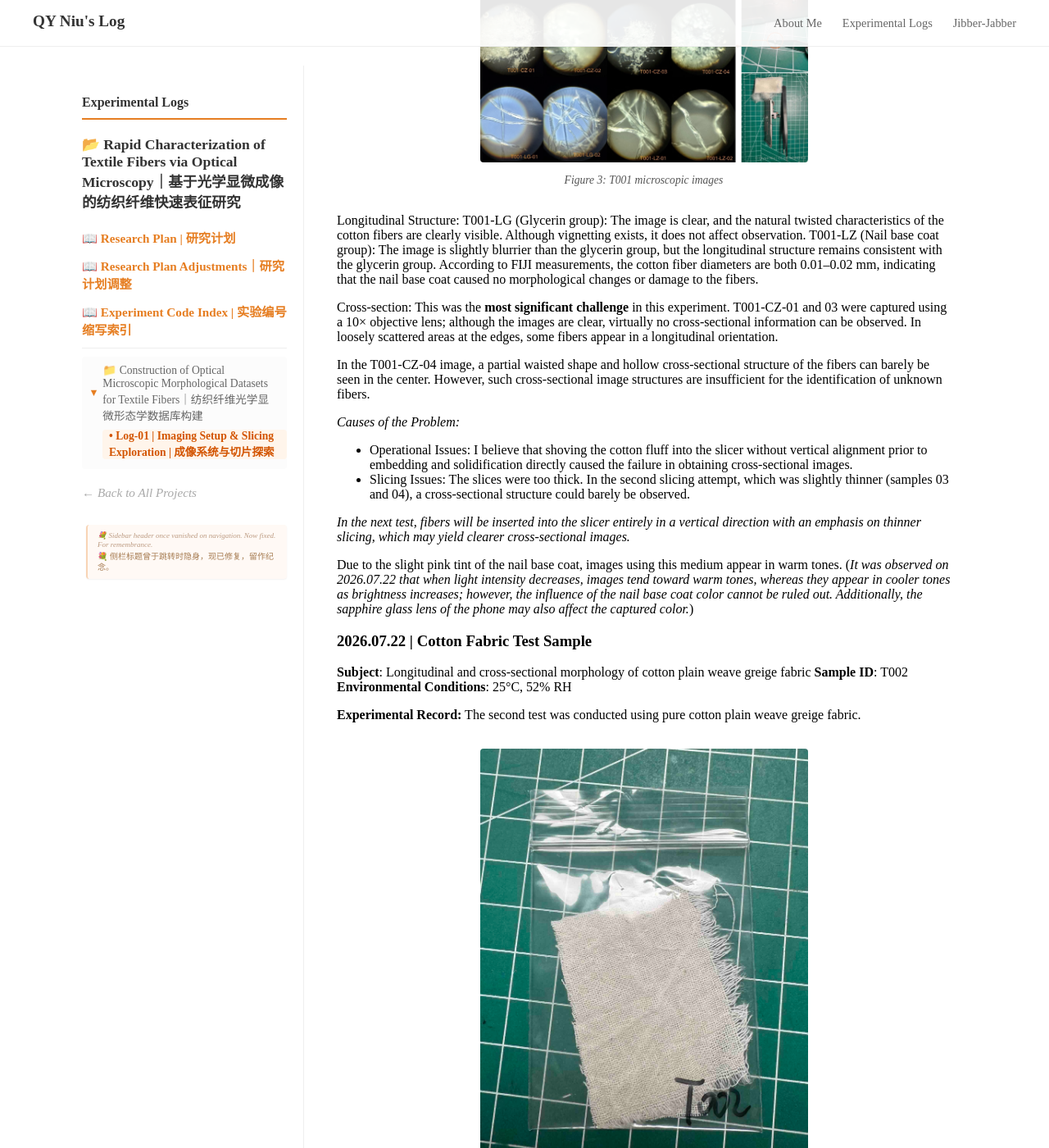
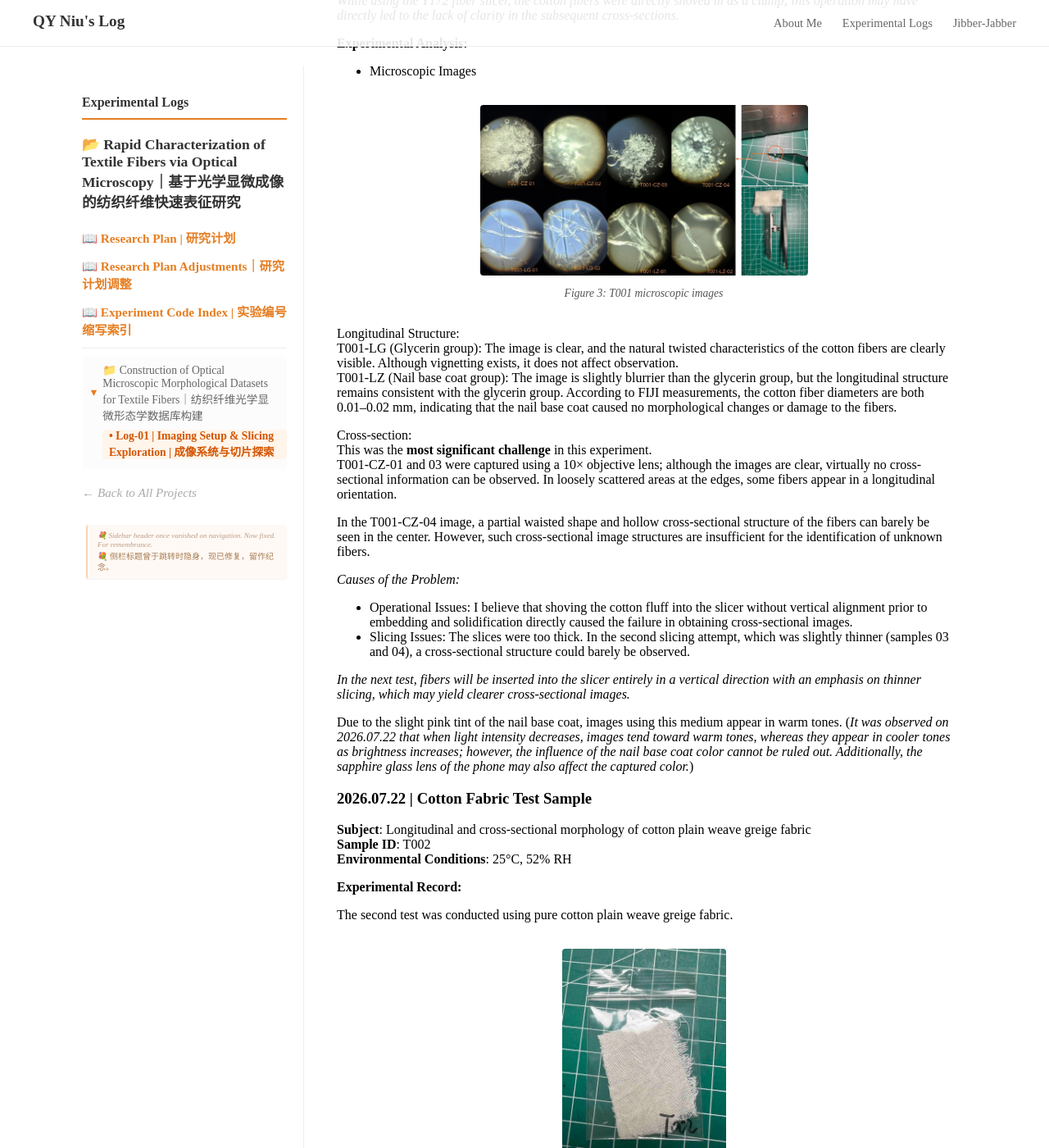
Before and after one commit to nqy-exp/nqy-exp.github.io, a Jekyll site: the page built from _projects/projecta/projecta1/pa1-log1.md, in a window 1280 px wide and 1400 px high, scrolled down 2688 px. Shown: the whole window at 82% size. Built offline with Jekyll 4.4.1, drawn with Linux system fonts in a browser that asks for light colours; some of the changed text lies outside the part shown.

Commit message:
Update pa1-log1.md
add <br>

```diff
--- a/_projects/projecta/projecta1/pa1-log1.md
+++ b/_projects/projecta/projecta1/pa1-log1.md
@@ -14,13 +14,15 @@ This experimental log covers the blank control group (T000) and two rounds of co
 Key Challenges: Stabilizing the mobile imaging system and the preparation of cross-sections.
 
 *Please refer to the <a href="/projects/projecta/exp-code" target="_blank" rel="noopener noreferrer" class="exp-link">Experiment Code Index</a>for specific definitions of image numbering.*
+<br>
 
 ### 2026.07.20 ｜Blank Control Group
-**Subject**: Micrometer; Glycerin and nail base coat blank groups
-**Sample ID**: T000
-**Environmental Conditions**: 28.6°C, 65% RH
+**Subject**: Micrometer; Glycerin and nail base coat blank groups<br>
+**Sample ID**: T000 <br>
+**Environmental Conditions**: 28.6°C, 65% RH<br>
 
 **Experimental Record:**
+
 The micrometer was placed under the microscope for imaging to obtain calibration dimensions.
 
 <figure style="text-align: center; margin: 2em 0;">
@@ -47,7 +49,7 @@ Glycerin and nail base coat were applied onto separate slides, covered with cove
 
 In the microscopic images, both groups appear very clean, indicating that environmental dust has a minimal impact on the experiment. No significant dust or fibers were observed within the field of view.
 
-T000-G (Glycerin group): Bubbles are present, but at a low density.
+T000-G (Glycerin group): Bubbles are present, but at a low density. <br>
 T000-Z (Nail base coat group): Noticeable fine bubbles were observed due to high viscosity; however, they did not significantly affect the image quality.
 
 Due to storage issues (lack of constant temperature and humidity), the nail base coat in the dropper bottle is highly viscous. To mitigate the impact of bubbles, nail polish diluent (composed of ethyl acetate) has been purchased. The nail base coat will be diluted in subsequent steps (with the specific ratio adjusted based on actual viscosity) to reduce bubble formation.
@@ -71,12 +73,13 @@ During the coarse focusing stage, defocusing occurs easily; therefore, coarse fo
 *A magnification of 2.0x is most suitable for imaging, as the eyepiece field of view fills the entire screen.*
 
 - Optical Aberration Issues
+
 Significant vignetting and chromatic aberration are visible at the edges of the field of view. This is suspected to be caused by scattering and refraction, possibly due to the following reasons:
 
-- Scattering caused by the glass and the glycerin medium.
-- Refraction resulting from the misalignment between the microscope eyepiece and the phone lens center.
-- Differences in the refractive angles caused by the different lens materials used in the microscope and the phone.
-- The use of sapphire glass in the iPhone 15 Pro Max camera, which has a slightly lower light transmittance than standard glass and may exacerbate refraction under bright light.
+  - Scattering caused by the glass and the glycerin medium.
+  - Refraction resulting from the misalignment between the microscope eyepiece and the phone lens center.
+  - Differences in the refractive angles caused by the different lens materials used in the microscope and the phone.
+  - The use of sapphire glass in the iPhone 15 Pro Max camera, which has a slightly lower light transmittance than standard glass and may exacerbate refraction under bright light.
 
 *Subsequent experiments verified that reducing the light intensity can eliminate some of the vignetting effect, but some peripheral-ring artifacts remain.*
 
@@ -84,11 +87,12 @@ Currently, this does not affect observations in Phase 1; for Phase 2, the stable
 
 
 ###  2026.07.21｜Cotton batt Test Sample
-**Subject**: Longitudinal and cross-sectional morphology of cotton batt
-**Sample ID**: T001
-**Environmental Conditions**: 27.4°C, 63% RH
+**Subject**: Longitudinal and cross-sectional morphology of cotton batt<br>
+**Sample ID**: T001 <br>
+**Environmental Conditions**: 27.4°C, 63% RH<br>
 
 **Experimental Record:**
+
 This was the first time performing the full-process workflow. Pure cotton batt was selected due to its ease of fiber extraction.
 
 After extracting the fibers using tweezers, longitudinal and cross-sectional operations and observations were carried out according to the research plan.
@@ -107,12 +111,12 @@ After extracting the fibers using tweezers, longitudinal and cross-sectional ope
 </figure>
 
 
-Longitudinal Structure:
-T001-LG (Glycerin group): The image is clear, and the natural twisted characteristics of the cotton fibers are clearly visible. Although vignetting exists, it does not affect observation.
-T001-LZ (Nail base coat group): The image is slightly blurrier than the glycerin group, but the longitudinal structure remains consistent with the glycerin group. According to FIJI measurements, the cotton fiber diameters are both 0.01–0.02 mm, indicating that the nail base coat caused no morphological changes or damage to the fibers.
+Longitudinal Structure:<br>
+T001-LG (Glycerin group): The image is clear, and the natural twisted characteristics of the cotton fibers are clearly visible. Although vignetting exists, it does not affect observation. <br>
+T001-LZ (Nail base coat group): The image is slightly blurrier than the glycerin group, but the longitudinal structure remains consistent with the glycerin group. According to FIJI measurements, the cotton fiber diameters are both 0.01–0.02 mm, indicating that the nail base coat caused no morphological changes or damage to the fibers.<br>
 
-Cross-section:
-This was the **most significant challenge** in this experiment.
+Cross-section: <br>
+This was the **most significant challenge** in this experiment. <br>
 T001-CZ-01 and 03 were captured using a 10× objective lens; although the images are clear, virtually no cross-sectional information can be observed. In loosely scattered areas at the edges, some fibers appear in a longitudinal orientation.
 
 In the T001-CZ-04 image, a partial waisted shape and hollow cross-sectional structure of the fibers can barely be seen in the center. However, such cross-sectional image structures are insufficient for the identification of unknown fibers.
@@ -127,15 +131,16 @@ Due to the slight pink tint of the nail base coat, images using this medium appe
 
 
 ### 2026.07.22 | Cotton Fabric Test Sample
-**Subject**: Longitudinal and cross-sectional morphology of cotton plain weave greige fabric
-**Sample ID**: T002
+**Subject**: Longitudinal and cross-sectional morphology of cotton plain weave greige fabric<br>
+**Sample ID**: T002<br>
 **Environmental Conditions**: 25°C, 52% RH
 
 **Experimental Record:**
+
 The second test was conducted using pure cotton plain weave greige fabric.
 
 <figure style="text-align: center; margin: 2em 0;">
-  <img src="/images/T002.jpg" alt="Figure 4: T002 Pure cotton plain weave greige fabric" style="max-width: 400px; height: auto; border-radius: 4px;">
+  <img src="/images/T002.jpg" alt="Figure 4: T002 Pure cotton plain weave greige fabric" style="max-width: 200px; height: auto; border-radius: 4px;">
   <figcaption style="font-size: 0.85em; color: #555; font-style: italic; margin-top: 10px;">
     Figure 4: T002 Pure cotton plain weave greige fabric
   </figcaption>
@@ -144,7 +149,7 @@ The second test was conducted using pure cotton plain weave greige fabric.
 
 This session focused on cross-section sample preparation and investigating whether the nail base coat causes a lack of clarity or whitening of the fibers.
 
-During longitudinal preparation, only part of the fibers were pulled from the cotton thread before being placed on the slide to observe the difference between the thread and individual fibers.
+During longitudinal preparation, only part of the fibers were pulled from the cotton thread before being placed on the slide to observe the difference between the thread and individual fibers. <br>
 The process involved cutting a portion of the sample, teasing the threads apart with tweezers, and combing them longitudinally. The fibers were then loosened using the tips of the tweezers, clamped into the slicer, embedded and solidified with nail base coat, and finally sliced.
 
 Since the fibers in both the first (CZ-01, 02) and second (CZ-03, 04) cross-sectioning attempts appeared white, an additional longitudinal observation of the nail base coat was performed (T002-LZ-03). In this instance, after allowing the nail base coat to dry, glycerin was added before covering with a coverslip for longitudinal observation, aiming to determine if the embedding process causes any whitening effect on the fibers.
@@ -161,7 +166,7 @@ Since the fibers in both the first (CZ-01, 02) and second (CZ-03, 04) cross-sect
 </figure>
 
 
-T002-LG (Glycerin group): The cotton fiber structure is clear. In Figure 02, the edge structure of the cotton thread can be observed after increasing the brightness.
+T002-LG (Glycerin group): The cotton fiber structure is clear. In Figure 02, the edge structure of the cotton thread can be observed after increasing the brightness.<br>
 T002-LZ (Nail base coat group): The imaging is clear and is basically indistinguishable from the glycerin group.
 
 It can be observed that the longitudinal structures in these images clearly show hollow morphologies.
@@ -237,13 +242,14 @@ Instead of inserting fibers into the slicer and then adding the medium, I will *
 遇到的难点：手机成像系统稳定性调试、横截面制样。
 
 *图片编号具体释义见<a href="/projects/projecta/exp-code" target="_blank" rel="noopener noreferrer" class="exp-link">实验编号缩写索引</a>*
-
+<br>
 ### 2026.07.20 ｜空白组
-**实验主题**：测微尺；甘油、指甲底油空白组
-**样品编号**：T000
+**实验主题**：测微尺；甘油、指甲底油空白组<br>
+**样品编号**：T000<br>
 **环境参数**：28.6°C 65%RH
 
 **实验记录**：
+
 将测微尺放在显微镜下进行摄像。获取标定尺寸。
 
 （图片见英文版：测微尺与显微镜专用手机支架）
@@ -254,20 +260,21 @@ Instead of inserting fibers into the slicer and then adding the medium, I will *
 *使用的倍率若无说明均为：目镜12.5x，物镜40x。手机摄像倍率2x*
 
 **实验分析**：
+
 - 显微镜图像
 
 （图片见英文版：指甲底油（T000-Z）与甘油（T000-G）显微镜图）
 
-在显微镜图像中可以看到，两组图像都非常干净，环境粉尘对实验的影响较小。视野范围内无明显粉尘纤维。
-T000-G (甘油组)：有气泡，但密度较低。
+在显微镜图像中可以看到，两组图像都非常干净，环境粉尘对实验的影响较小。视野范围内无明显粉尘纤维。<br>
+T000-G (甘油组)：有气泡，但密度较低。<br>
 T000-Z (指甲底油组)：观察到明显的由于高黏稠度导致的细密气泡，但是对于图像质量并没有过多影响。
 
 由于储存问题（无恒温恒湿环境），在滴瓶内的指甲底油的黏稠度较高。考虑到气泡影响，已经采购指甲油稀释剂（成份为乙酸乙酯），后续会对指甲底油进行稀释（具体比例根据实际黏稠度调整），以减少气泡的产生。
 
 - 光源问题
 
-在研究计划中，台灯为光源，最大亮度的照度为1250lux。
-但是实际操作中，这个亮度太高，导致即使显微镜中放置滤光片，调节光圈至最小，肉眼也无法仔细观察，同时摄像会出现频繁的过曝。
+在研究计划中，台灯为光源，最大亮度的照度为1250lux。<br>
+但是实际操作中，这个亮度太高，导致即使显微镜中放置滤光片，调节光圈至最小，肉眼也无法仔细观察，同时摄像会出现频繁的过曝。<br>
 所以亮度调整为约600lux（由Photone APP进行测量），后续根据实际摄像需求随时调整。
 
 
@@ -275,20 +282,20 @@ T000-Z (指甲底油组)：观察到明显的由于高黏稠度导致的细密
 
 手机照像是本次实验中的**最大难点**。
 
-由于手机照相功能（IOS系统自带--相机APP）过于智能，会自己调整微距、打开夜间模式以及曝光，所以在观察摄像时出现跳焦黑屏现象。
+由于手机照相功能（IOS系统自带--相机APP）过于智能，会自己调整微距、打开夜间模式以及曝光，所以在观察摄像时出现跳焦黑屏现象。<br>
 应对方案：在设置-相机-保留设置中打开微距控制、夜间模式以及曝光调整。
 
-拍摄前，关闭夜间模式，点击0.5x进入广角镜头模式自动开启微距后，长按屏幕中的目镜取景框，打开自动曝光/自动对焦锁定功能，稳定成像环境后，在逐步从1.0x到2.0x的放大。如果随后还是跳焦，则重新回到0.5x进行重复操作。
-调整显微镜粗焦阶段很容易出现跳焦情况，可以现在0.5x的广角镜头中进行粗准焦的调整，出现模糊轮廓后再逐步换到2.0x。
+拍摄前，关闭夜间模式，点击0.5x进入广角镜头模式自动开启微距后，长按屏幕中的目镜取景框，打开自动曝光/自动对焦锁定功能，稳定成像环境后，在逐步从1.0x到2.0x的放大。如果随后还是跳焦，则重新回到0.5x进行重复操作。<br>
+调整显微镜粗焦阶段很容易出现跳焦情况，可以现在0.5x的广角镜头中进行粗准焦的调整，出现模糊轮廓后再逐步换到2.0x。<br>
 *相机中2.0x是最适合拍摄的放大倍数，因为目镜恰好填满整个屏幕。*
 
 - 图像畸变问题
 
 从图像上可以看到视野边缘出现明显的晕影及色散。猜测是因为散射与折射原因。有以下几个可能：
-- 玻璃与甘油介质引起的散射。
-- 显微镜的目镜与手机镜头的中心未对齐，导致折射。
-- 显微镜和手机镜头的透镜的材质不同，导致折射的角度不同。
-- iPhone 15 pro max的摄像头使用的是蓝宝石玻璃，透光率较玻璃略低，在强光下可能会加剧折射情况。
+  - 玻璃与甘油介质引起的散射。
+  - 显微镜的目镜与手机镜头的中心未对齐，导致折射。
+  - 显微镜和手机镜头的透镜的材质不同，导致折射的角度不同。
+  - iPhone 15 pro max的摄像头使用的是蓝宝石玻璃，透光率较玻璃略低，在强光下可能会加剧折射情况。
 
 *后续实验中验证，减弱光源光线，则可以消除一部分光圈影响，但最外围始终有光圈。*
 
@@ -297,12 +304,14 @@ T000-Z (指甲底油组)：观察到明显的由于高黏稠度导致的细密
 
 
 ###  2026.07.21｜棉絮片测试样
-**实验主题**：棉-棉絮的横纵结构
-**样品编号**：T001
+
+**实验主题**：棉-棉絮的横纵结构<br>
+**样品编号**：T001<br>
 **环境参数**：27.4°C  63%RH
 
 **实验记录**：
-第一次操作整体流程。选择的是易于提取纤维的纯棉棉絮片。
+
+第一次操作整体流程。选择的是易于提取纤维的纯棉棉絮片。<br>
 使用镊子提取纤维后，按照研究计划中的步骤进行纵结构与横截面的操作与观察。
 
 *在使用Y172型纤维切片器时，将棉纤维直接揉成一团塞入，这个操作可能直接导致了后续横截面不清晰*。
@@ -311,12 +320,12 @@ T000-Z (指甲底油组)：观察到明显的由于高黏稠度导致的细密
 - 显微镜图像
 （图片见英文版：T001显微镜图像）
 
-纵向结构：
-T001-LG（甘油组）：成相清晰，棉纤维的天然转曲特征清晰可见。光晕问题存在，但不影响观察。
+*纵向结构*：
+T001-LG（甘油组）：成相清晰，棉纤维的天然转曲特征清晰可见。光晕问题存在，但不影响观察。<br>
 T001-LZ（指甲底油组）：成相较甘油组略模糊，但纵结构与甘油组一致，经过FIJI测量，棉纤维直径均为0.01-0.02mm，指甲底油未对棉纤维造成形态改变或者破坏。
 
-横截面：
-这是本次实验中的**最大难点**。
+*横截面*：
+这是本次实验中的**最大难点**。 <br>
 T001-CZ-01及03是在物镜10x的情况下拍摄的，可以看到图像虽然清晰，但基本观察不到横截面信息。边缘松散之处，有部分纤维呈纵向结构。
 
 在T001-CZ-04图像上可以在中心部分勉强看到部分腰圆型有中空的纤维横截面结构。但是如此的横截面图像结构无法进行未知纤维的判断。
@@ -331,18 +340,20 @@ T001-CZ-01及03是在物镜10x的情况下拍摄的，可以看到图像虽然
 
 
 ###  2026.07.22｜棉布纤维测试样
-**实验主题**：棉-平纹白坯布的横纵结构
-**样品编号**：T002
+
+**实验主题**：棉-平纹白坯布的横纵结构<br>
+**样品编号**：T002<br>
 **环境参数**：25°C  52%RH
 
 **实验记录**：
+
 使用纯棉平纹白坯布进行第二次测试试验。
 
 （图片见英文版：T002 纯棉平纹白坯布）
 
 本次主要集中于横截面制样以及排除指甲底油是否造成横截面不清晰的原因。
 
-在纵向结构制样时，棉线只拉扯出部分纤维后即放在载玻片上，观察棉线及棉纤维的区别。
+在纵向结构制样时，棉线只拉扯出部分纤维后即放在载玻片上，观察棉线及棉纤维的区别。<br>
 先剪下一部分样品，然后将线用镊子挑开后，都按照纵向梳理，通过镊子尖头拉扯，使纤维松散露出，随后夹入切片器，使用指甲底油包埋固化后切片。
 
 由于第一次（CZ-01、02的样品）与第二次（03、04）横截面切片的纤维都发白，所以又在此进行了一次指甲底油的纵结构观察（图片T002-LZ-03）。这次是等到指甲底油干后，再滴入甘油后盖盖玻片，进行纵结构的观察，以观察指甲底油包埋对纤维是否会产生白化影响。
@@ -353,7 +364,7 @@ T001-CZ-01及03是在物镜10x的情况下拍摄的，可以看到图像虽然
 
 （图片见英文版：T002样品纵结构 ）
 
-T002-LG（甘油组）：棉纤维结构清晰。图02在增加亮度后，可以看到棉线边缘结构。
+T002-LG（甘油组）：棉纤维结构清晰。图02在增加亮度后，可以看到棉线边缘结构。<br>
 T002-LZ（指甲底油组）：成相清晰，且基本与甘油组无区别。
 
 可以看到，本次的棉纤维纵向结构图中可以看到明显的中空结构。
@@ -370,17 +381,18 @@ T002-LZ（指甲底油组）：成相清晰，且基本与甘油组无区别。
 
 （图片见英文版：指甲顶油固化的棉纤维横截面。物镜10x）
 
-由于物镜40x的观察与其他图片一致，而物镜10x的时候更能观察到问题，所以只拍摄了物镜10x的图片。
+由于物镜40x的观察与其他图片一致，而物镜10x的时候更能观察到问题，所以只拍摄了物镜10x的图片。<br>
 可以看到，即使使用固化更有效的指甲顶油，且切片较薄的情况下，棉纤维依旧被带出一部分，导致在视野中以纵向结构为主。
 
 前文提到，由于横截面观察中纤维发白，考虑到了指甲底油包埋是经过固化过程，而加入指甲底油的纵向结构观察并不是先固化再进行。所以额外进行了一次指甲底油固化纤维后的纵向结构观察(T002-LZ-03)。
 
 （图片见英文版： T002-LZ-03纵结构显微镜图）
 
-可以看到图像略模糊（可能是由于拍摄时的抖动），但是棉纤维与T002-LG-01相比，并没有显著改变，可见指甲底油未对棉纤维产生形态上的白化影响或者物理破坏。
+可以看到图像略模糊（可能是由于拍摄时的抖动），但是棉纤维与T002-LG-01相比，并没有显著改变，可见指甲底油未对棉纤维产生形态上的白化影响或者物理破坏。<br>
 进一步分析，考虑在实验条件不受限的情况下，火棉胶作为包埋剂是最佳的，因其固化后折射率（1.51）接近甘油（1.47）和玻璃（1.5）。相比之下，指甲底油成分复杂且含有多种杂质，固化后的折射率不稳定。这在纵向观察时影响较小，但在横截面成像时，由于光线穿透样品时会产生严重的散射现象，导致无法清晰辨识纤维结构。
 
 **后续计划**：
+
 横截面的切片问题是目前急需解决的问题。
 
 可以明确的是，这次将纤维都是以纵向进入哈氏切片器，造成这一结果的可能原因有：
@@ -389,7 +401,7 @@ T002-LZ（指甲底油组）：成相清晰，且基本与甘油组无区别。
 - 棉纤维本身结构卷曲弯折，导致即使固化包埋后切割的时候还是会由于拉伸性产生位移（即被带出一部分）
 - 切片的刀片锋利度不够
 
-所以，目前的调整是，横截面切割使用一种新方法。
+所以，目前的调整是，横截面切割使用一种新方法。<br>
 不再是先将纤维放进切片器后再滴入包埋介质，而是**先在硅油烘培纸\*上，将纤维竖着排开**，用指甲油进行薄涂固化，随后再放入切片器进行切片。这样纤维之间不会过于绸密，无法分辨。并且这样可以**尝试多种包埋介质（比如其他品牌的指甲底油、织物硬化液、502胶水等）**，不用担心清理切片器的问题。
 
 **下一步计划**是，使用T002样品，进行一次多种包埋介质对棉纤维的影响测试。包括纵结构的观察，与横截面制样试验。如果单纯包埋还是很难切割，可以先考虑将硅油纸一起卷起后放入切片器。硅油纸或许可以提供切割骨架，使其方便切割，且也可作为纤维隔板，方便显微镜观察。
```
